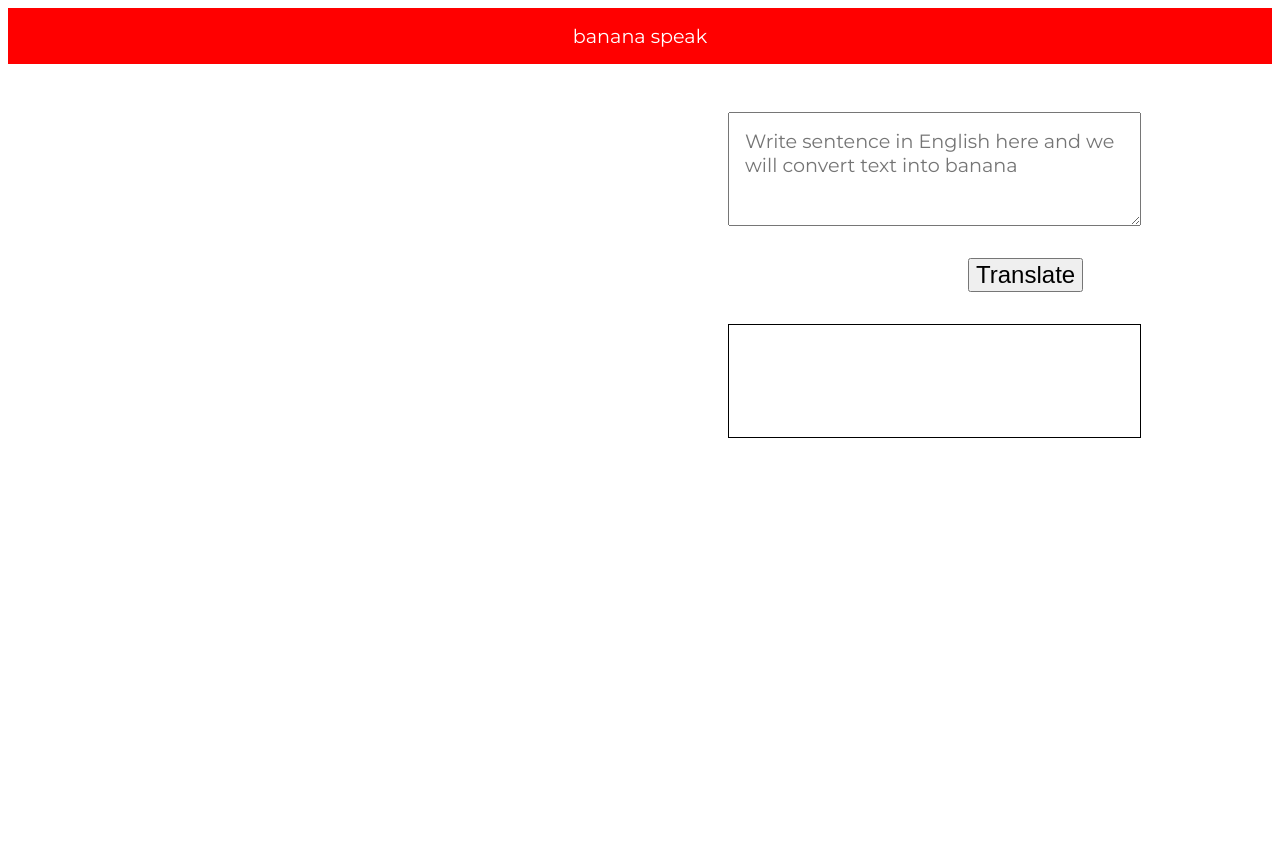
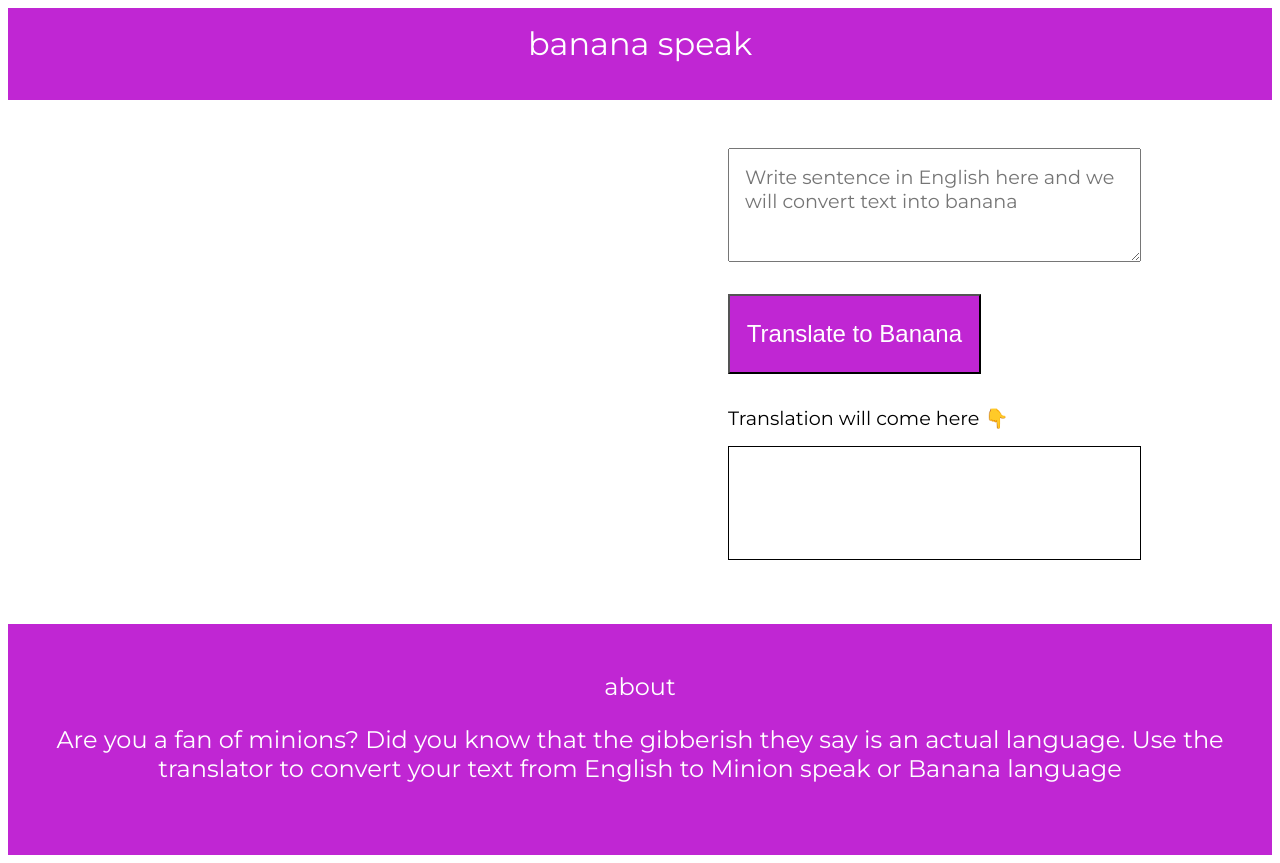
Before and after one commit to prasannakumar50/banana-speak, a plain HTML site: page index.html in a window 1280 px wide. Before the commit the page ends 800 px from the top, so only its background shows below. Drawn offline with Linux system fonts and the light colour scheme.

Commit message:
added footer

```diff
--- a/index.html
+++ b/index.html
@@ -10,7 +10,7 @@
  <body>
 
 
-   <nav class="navigation container">
+   <nav class="navigation">
       <div class="nav-brand">banana speak</div>
 
 
@@ -20,11 +20,17 @@
     <div>
     <textarea id="txt-input"
      placeholder="Write sentence in English here and we will convert text into banana"></textarea>
-    <button id="btn-translate">Translate</button>
+    <button id="btn-translate">Translate to Banana</button>
    </div>
 
-   <div style="font-size: larger;"></div>
+   <div class="output-header" style="font-size: larger;">Translation will come here 👇</div>
    <div id="output"></div>
-    <script src="app.js"></script>
+
+      <footer class="footer">
+       <div class="footer-header">about</div>
+       <p>Are you a fan of minions? Did you know that the gibberish they say is an actual language. Use the translator to convert your text from English to Minion speak or Banana language</p>
+
+       </footer>
+     <script src="app.js"></script>
  </body>
  </html>
--- a/styles.css
+++ b/styles.css
@@ -3,7 +3,7 @@
 
 
 :root{
-    --primary-color: red;
+    --primary-color: #c026d3;
 }
 
 body{
@@ -40,19 +40,43 @@ textarea{
 
    .navigation{
     background-color: var(--primary-color);
+
+    height:60px;
     color:white;
     padding: 1rem;
     text-align: center;
-    font-size: larger;
+    font-size: xx-large;
+
+
 
 
 }
 
 
 
+
 #btn-translate{
     margin-top: 2rem;
-    margin-left:60rem;
-    margin-bottom: 2rem;
+    margin-left:45rem;
+    margin-bottom: 1rem;
     font-size: x-large;
+    width:20%;
+    height: 10vh;
+    color: white;
+    background-color: var(--primary-color);
 }
+.output-header{
+    margin-left:44rem;
+    padding: 1rem;
+}
+
+.footer{
+    background-color: var(--primary-color);
+    padding:3rem;
+    color: white;
+    text-align: center;
+    margin-top: 4rem;
+    font-size: x-large;
+    justify-content: center;
+
+}
```
